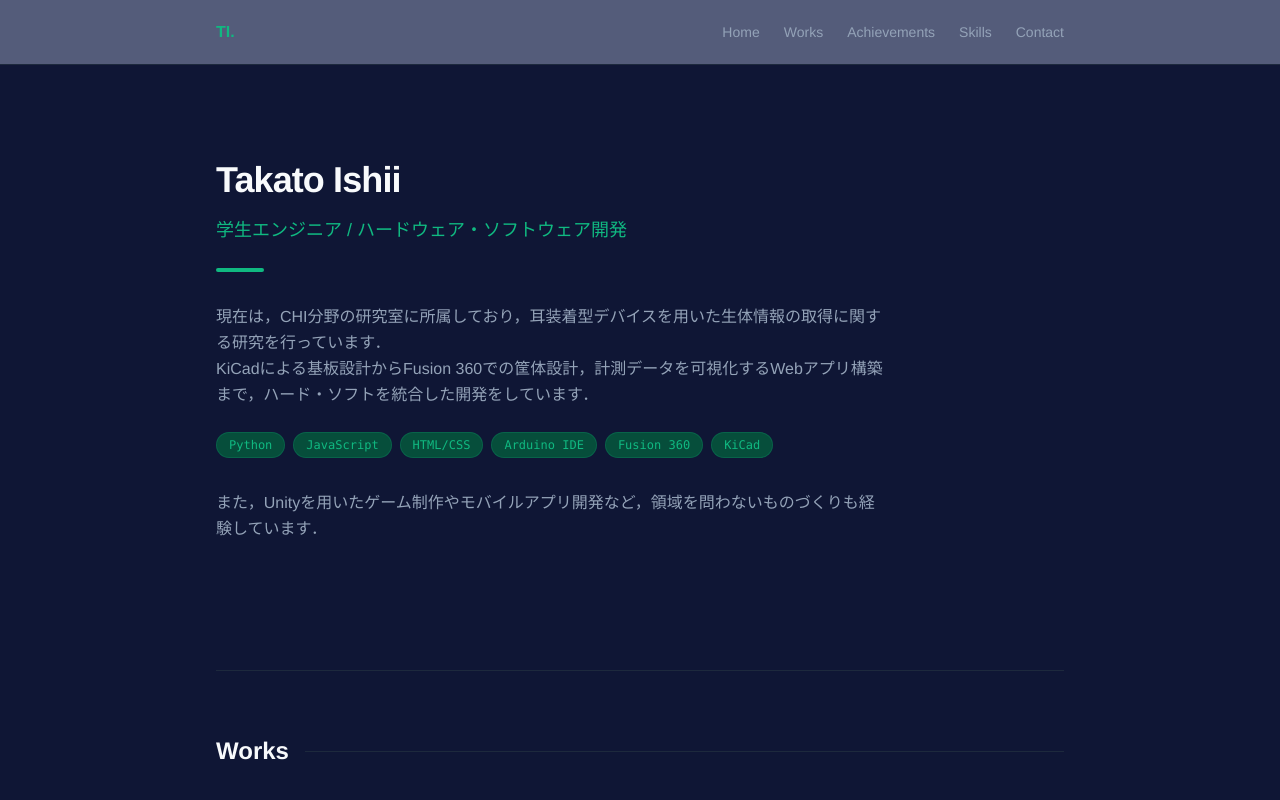
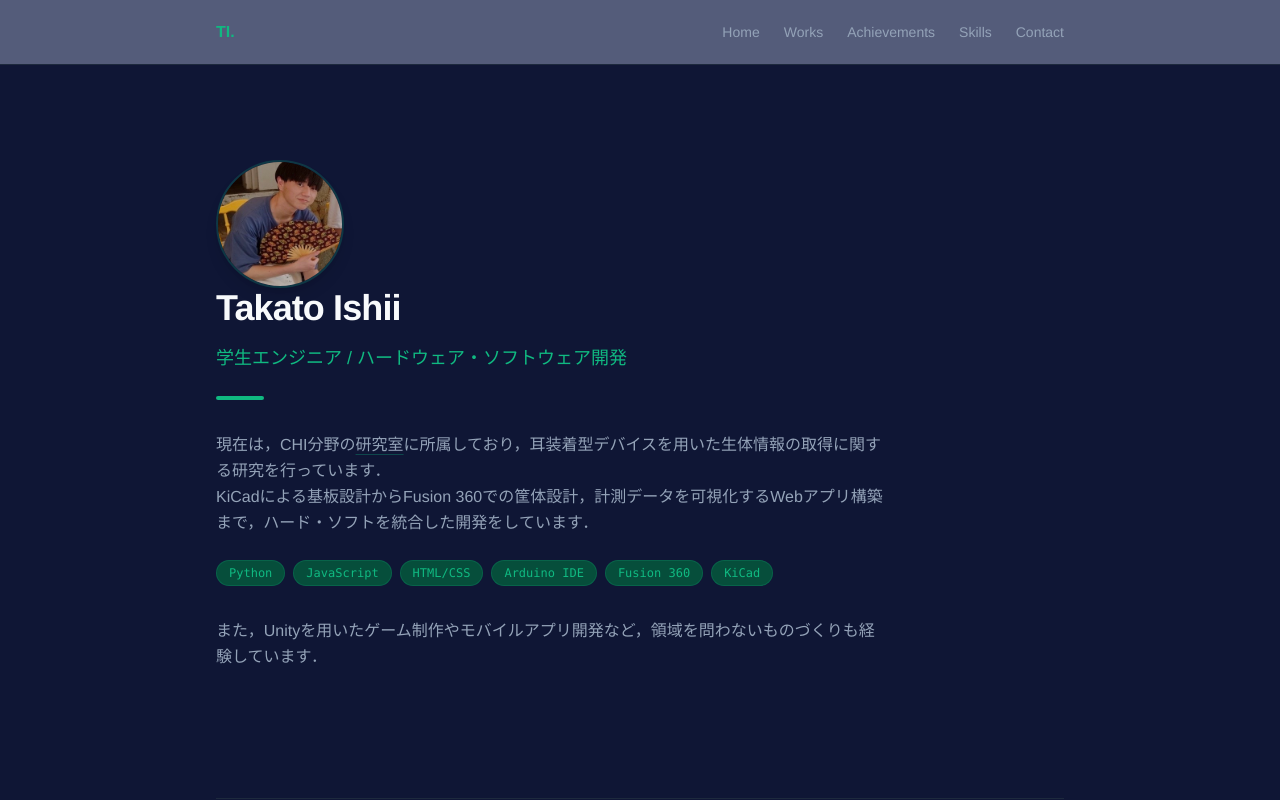
Before and after one commit to Cream-Pan/portfolio, a Next.js app: page / in a window 1280 px wide. Shown: the top 800 px of the page. Built offline with nearby package versions, Linux system fonts and the light colour scheme.

Commit message:
change avator

```diff
--- a/app/page.tsx
+++ b/app/page.tsx
@@ -69,6 +69,12 @@ export default function Home() {
 
       {/* ===== Hero ===== */}
       <section className="mb-32">
+        <div className="relative w-30 h-30 md:w-32 md:h-32 rounded-full overflow-hidden border-2 border-emerald-primary/20 shadow-lg">
+        <img
+          src="/images/boku.jpg"
+          className="object-cover w-full h-full"
+        />
+      </div>
       <h1 className="text-4xl font-bold text-text-main tracking-tight">
         Takato Ishii
       </h1>
@@ -77,7 +83,7 @@ export default function Home() {
       </p>
       <div className="mt-6 w-12 h-1 bg-emerald-primary rounded-full" />
       <p className="mt-8 text-text-sub max-w-2xl leading-relaxed">
-        現在は，CHI分野の研究室に所属しており，耳装着型デバイスを用いた生体情報の取得に関する研究を行っています．<br/>
+        現在は，CHI分野の<a href="https://x-lab.team/" target="_blank" rel="noopener noreferrer" className="text-text-sub underline underline-offset-4 decoration-emerald-primary/30 hover:text-emerald-primary hover:decoration-emerald-primary transition-all">研究室</a>に所属しており，耳装着型デバイスを用いた生体情報の取得に関する研究を行っています．<br/>
         KiCadによる基板設計からFusion 360での筐体設計，計測データを可視化するWebアプリ構築まで，ハード・ソフトを統合した開発をしています．
       </p>
       <div className="mt-6 flex flex-wrap gap-2">
```
Also changed, not shown: public/images/boku.jpg (added).
